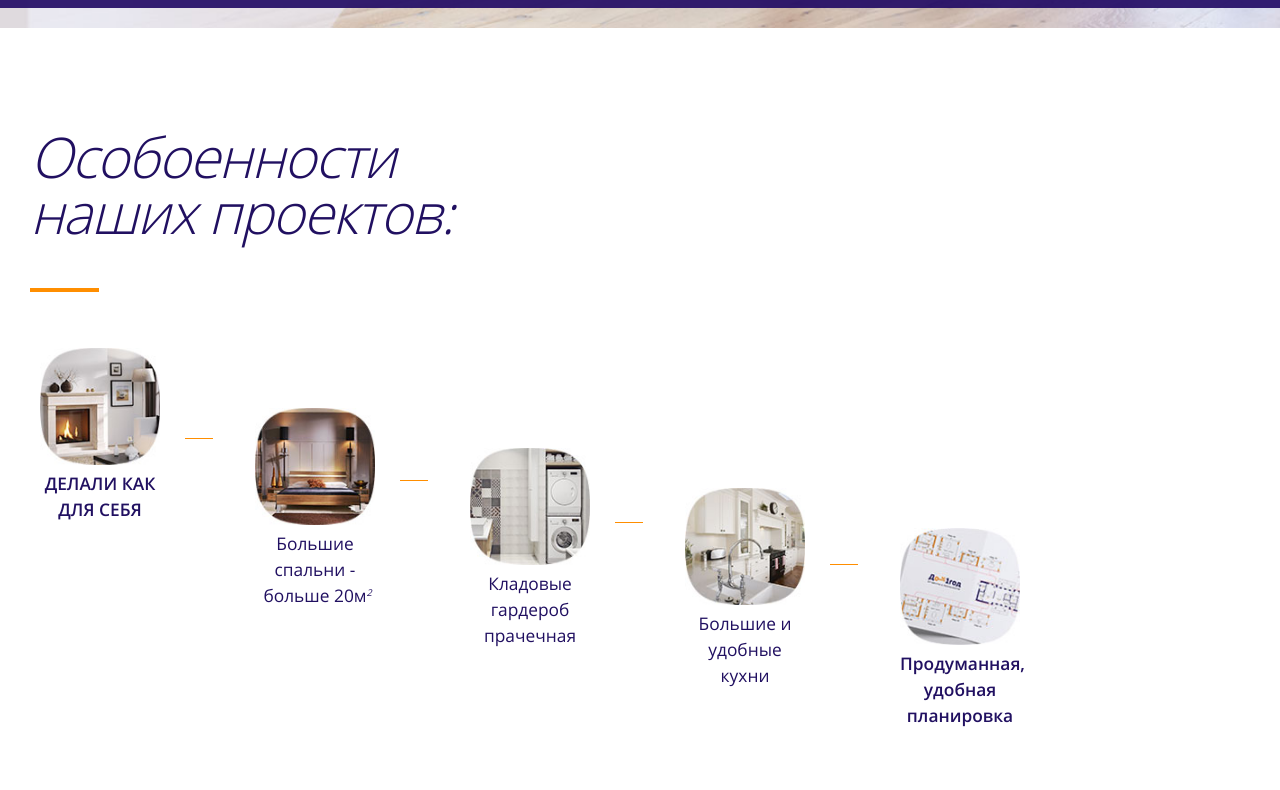
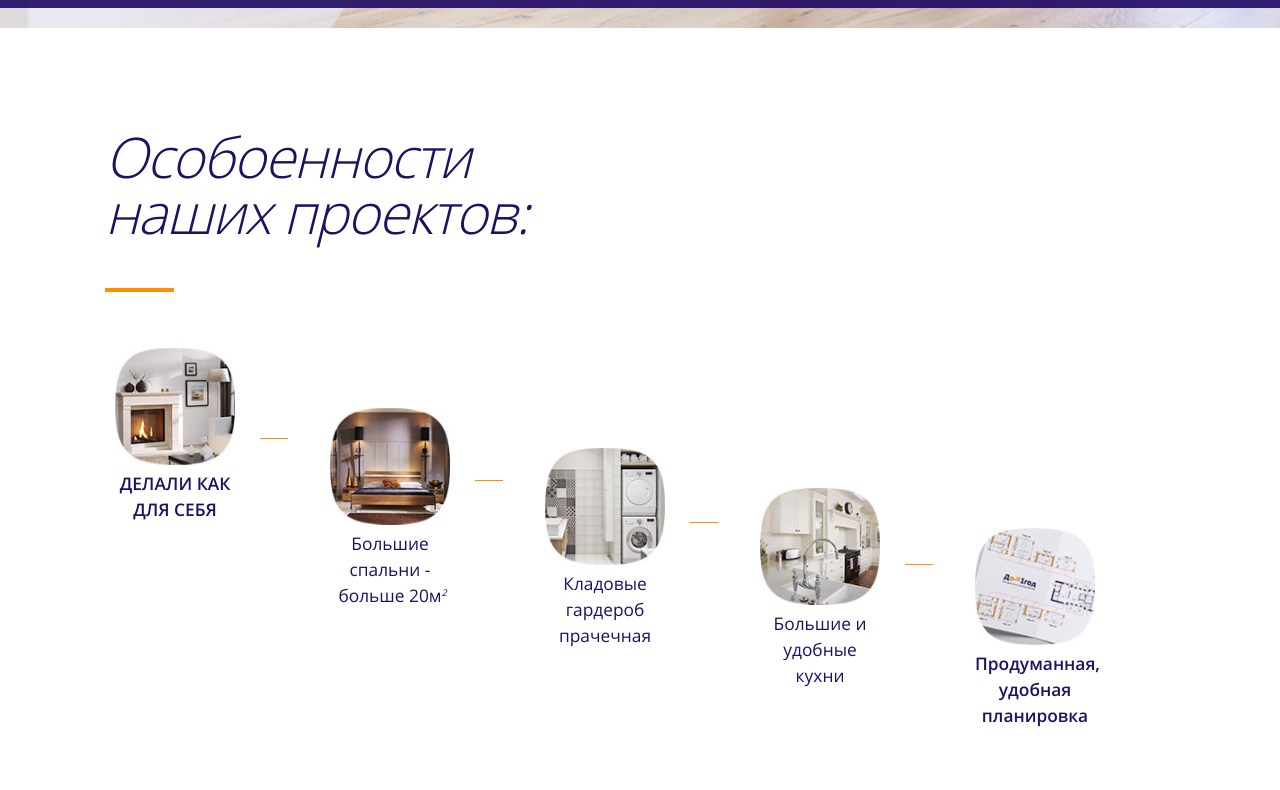
Before and after one commit to exxxar/landing-2, a plain HTML site: page index.html in a window 1280 px wide. Shown: the part 910-1700 px from the top of the page. Drawn offline with nearby package versions, Linux system fonts and the light colour scheme; files whose address does not match are found by name.

Commit message:
вроде финал

```diff
--- a/css/skeleton.css
+++ b/css/skeleton.css
@@ -35,7 +35,7 @@ polikin.ca
 /* #Base 1200 Grid
 ================================================== */
 
-    .container                                  { position: relative; width: 1220px; margin: 0 auto; padding: 0; 	overflow: hidden; }
+    .container                                  { position: relative; width: 1220px; margin: 0 auto; padding: 0; 	}
     .container .column,
     .container .columns                         { float: left; display: inline; margin-left: 10px; margin-right: 10px; }
     .row                                        { margin-bottom: 0px; }
--- a/index.html
+++ b/index.html
@@ -88,7 +88,7 @@
 	<!-- section-3 -->
 	<section class="section-3">
 		<div class="container">
-			<div class="row">
+			<div class="row offset-by-one">
 				<h1>Особоенности<br> наших проектов:</h1>
 				<hr>
 				<div class="row">
```
